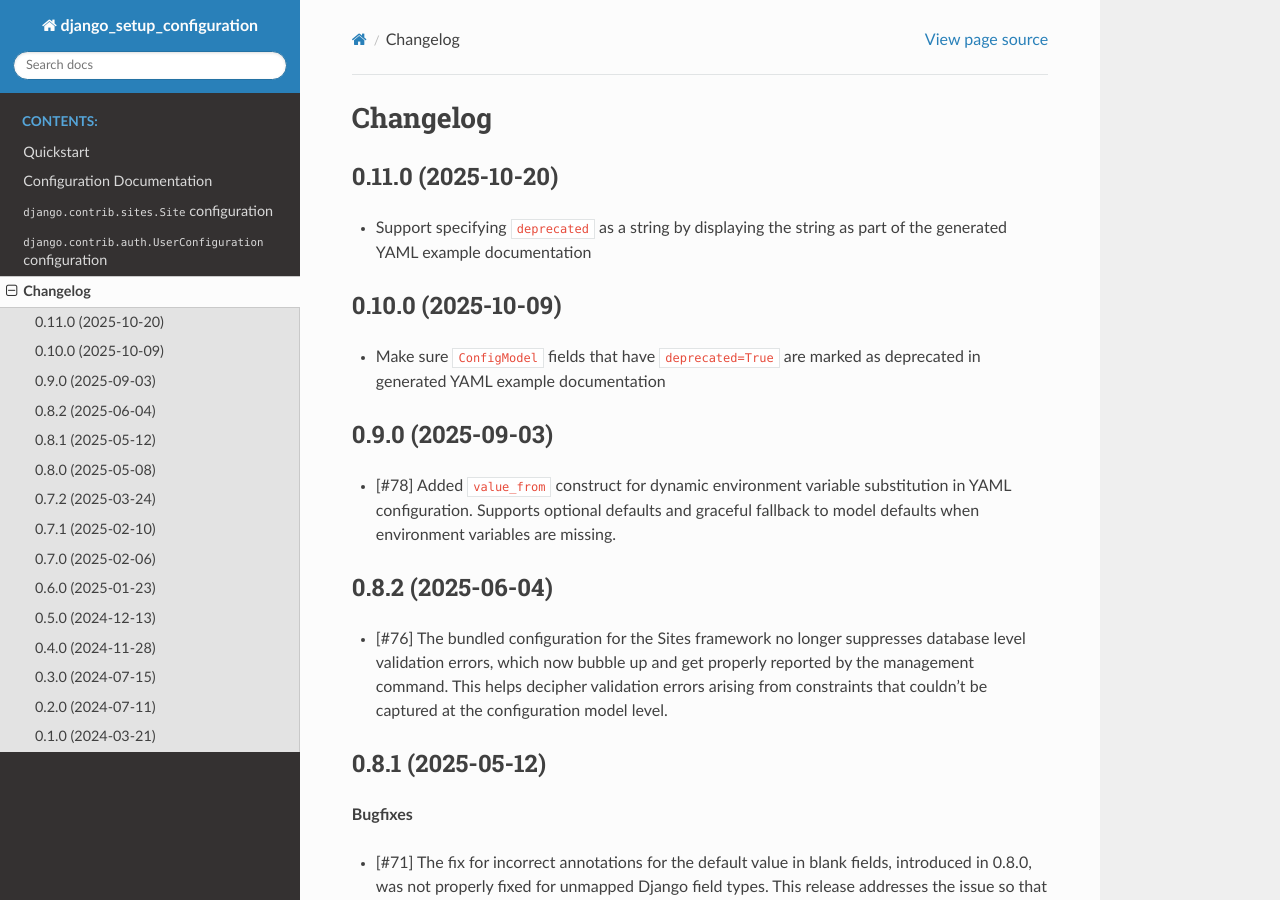
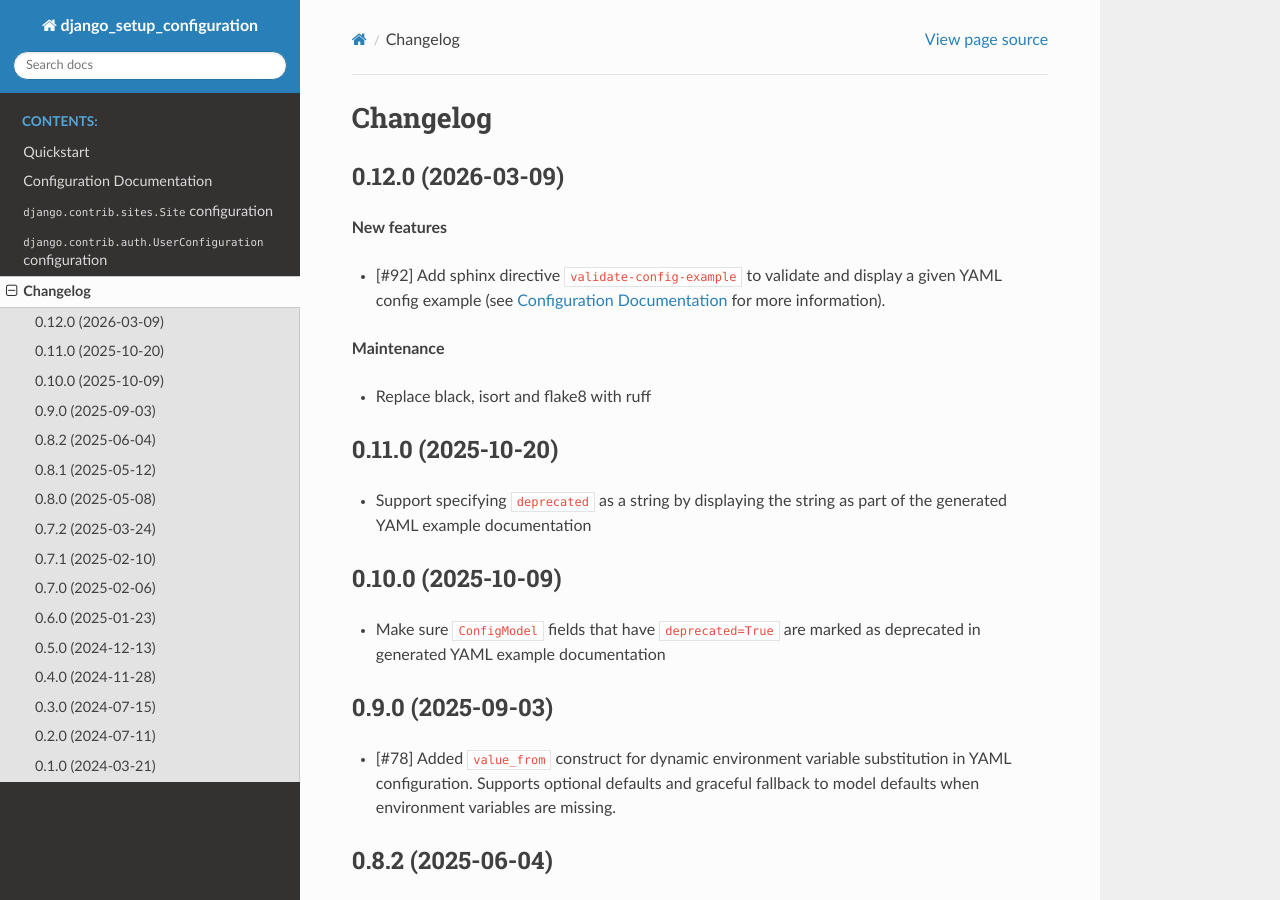
Before and after one commit to maykinmedia/django-setup-configuration, a Sphinx documentation site: the page built from docs/changelog.rst, in a window 1280 px wide and 900 px high. Built offline with Sphinx 7.4.7 and the Read the Docs theme 3.1.0, drawn with Linux system fonts in a browser that asks for light colours.

Commit message:
:bookmark: Release version 0.12.0

```diff
--- a/CHANGELOG.rst
+++ b/CHANGELOG.rst
@@ -1,6 +1,18 @@
 =========
 Changelog
 =========
+
+0.12.0 (2026-03-09)
+===================
+
+**New features**
+
+* [#92] Add sphinx directive ``validate-config-example`` to validate and display a given YAML config example
+  (see :ref:`config_docs` for more information).
+
+**Maintenance**
+
+* Replace black, isort and flake8 with ruff
 
 0.11.0 (2025-10-20)
 ===================
--- a/README.rst
+++ b/README.rst
@@ -3,7 +3,7 @@
 Welcome to Django setup configuration's documentation!
 ======================================================
 
-:Version: 0.11.0
+:Version: 0.12.0
 :Source: https://github.com/maykinmedia/django-setup-configuration
 :Keywords: Configuration
 :PythonVersion: 3.10
--- a/docs/conf.py
+++ b/docs/conf.py
@@ -45,7 +45,7 @@
 author = "Maykin Media"
 
 # The full version, including alpha/beta/rc tags
-release = "0.11.0"
+release = "0.12.0"
 
 
 # -- General configuration ---------------------------------------------------
--- a/pyproject.toml
+++ b/pyproject.toml
@@ -4,7 +4,7 @@
 
 [project]
 name = "django_setup_configuration"
-version = "0.11.0"
+version = "0.12.0"
 description = "Pluggable configuration setup used with the django management command"
 authors = [
     {name = "Maykin Media", email = "support@maykinmedia.nl"}
@@ -106,7 +106,7 @@
 ]
 
 [tool.bumpversion]
-current_version = "0.11.0"
+current_version = "0.12.0"
 files = [
     {filename = "pyproject.toml"},
     {filename = "README.rst"},
```
Also changed, not shown: 5 other files.
